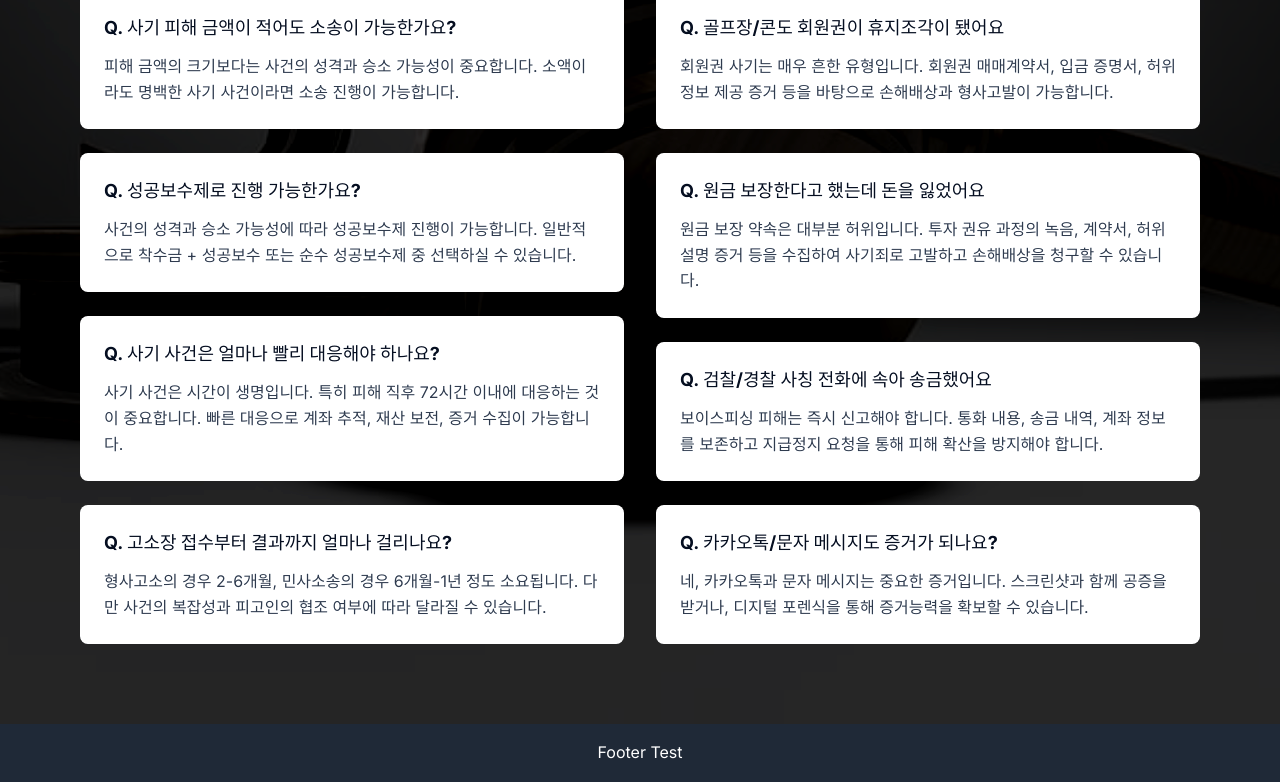
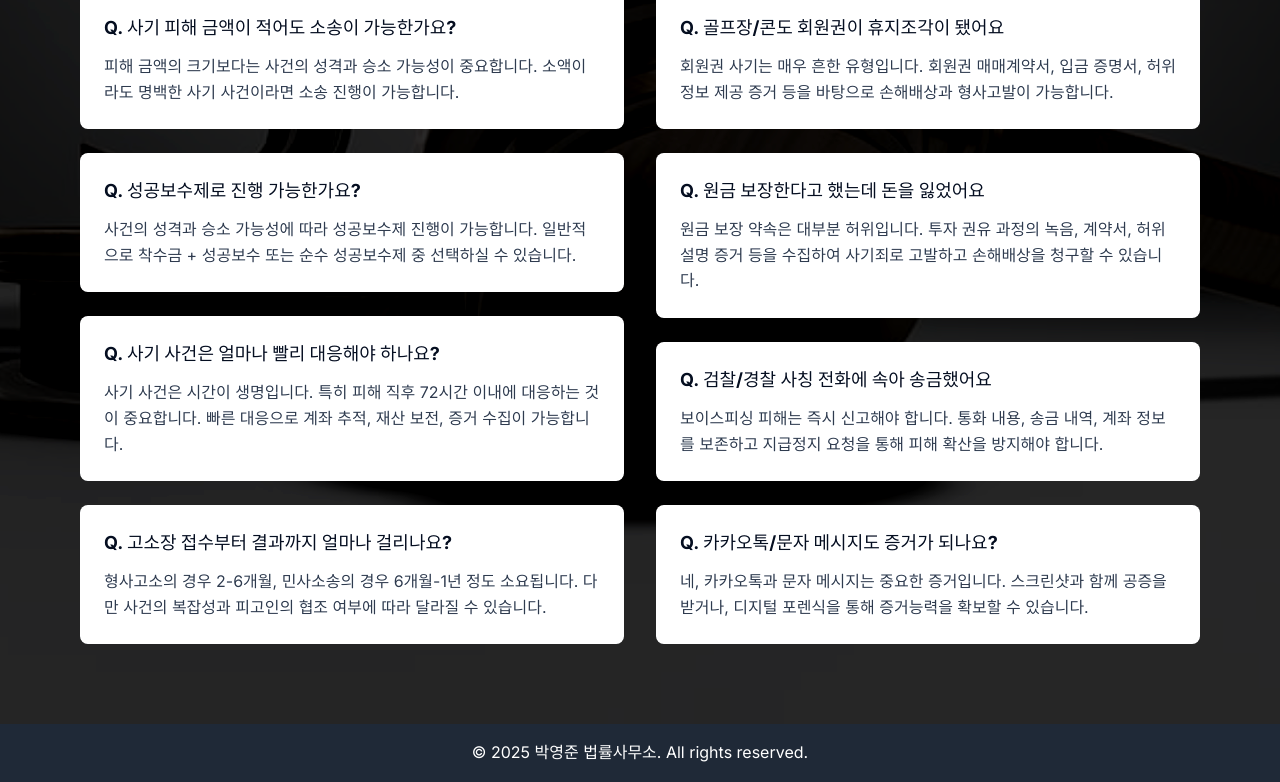
Before and after one commit to gu991230-cyber/gugit, a Next.js app: page / in a window 1280 px wide. Shown: the part 4964-5746 px from the top of the page. Built offline with nearby package versions, Linux system fonts and the light colour scheme; no server answers.

Commit message:
fix: rewrite Footer.tsx with clean JSX syntax

```diff
--- a/src/components/Footer.tsx
+++ b/src/components/Footer.tsx
@@ -1,7 +1,7 @@
 const Footer = () => {
   return (
     <footer className="bg-gray-800 text-white p-4 text-center">
-      Footer Test
+      <p>&copy; 2025 박영준 법률사무소. All rights reserved.</p>
     </footer>
   );
 };
```
